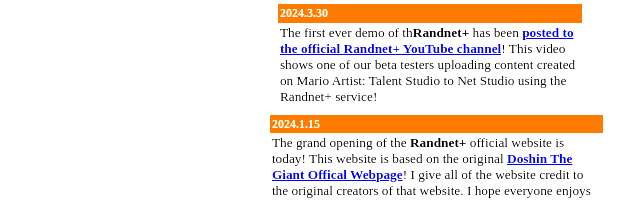
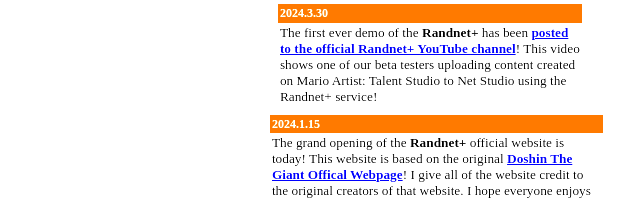
Before and after one commit to MyBluYoshi/randnet-pc-website, a plain HTML site: page index.htm in a window 1280 px wide. Shown: the part 627-827 px from the top of the page, 341-981 px from the left. Drawn offline with Linux system fonts and the light colour scheme; files whose address does not match are found by name.

Commit message:
Update index.htm

```diff
--- a/index.htm
+++ b/index.htm
@@ -185,7 +185,7 @@ Randnet+.    ALL RIGHT RESERVED.</font></font></div>
 <img src="images/news.gif" alt="ニュース (News)" border="0" height="160" width="108">
 <tr>
 <td>
-<div class="css3">The first ever demo of th<b>Randnet+</b> has been <b><a href="https://youtu.be/3UgbAEiOz5U">posted to the official Randnet+ YouTube channel</a></b>! This video shows one of our beta testers uploading content created on Mario Artist: Talent Studio to Net Studio using the Randnet+ service!</div>
+<div class="css3">The first ever demo of the <b>Randnet+</b> has been <b><a href="https://youtu.be/3UgbAEiOz5U">posted to the official Randnet+ YouTube channel</a></b>! This video shows one of our beta testers uploading content created on Mario Artist: Talent Studio to Net Studio using the Randnet+ service!</div>
 </td>
 </tr>
 </tbody></table>
```
